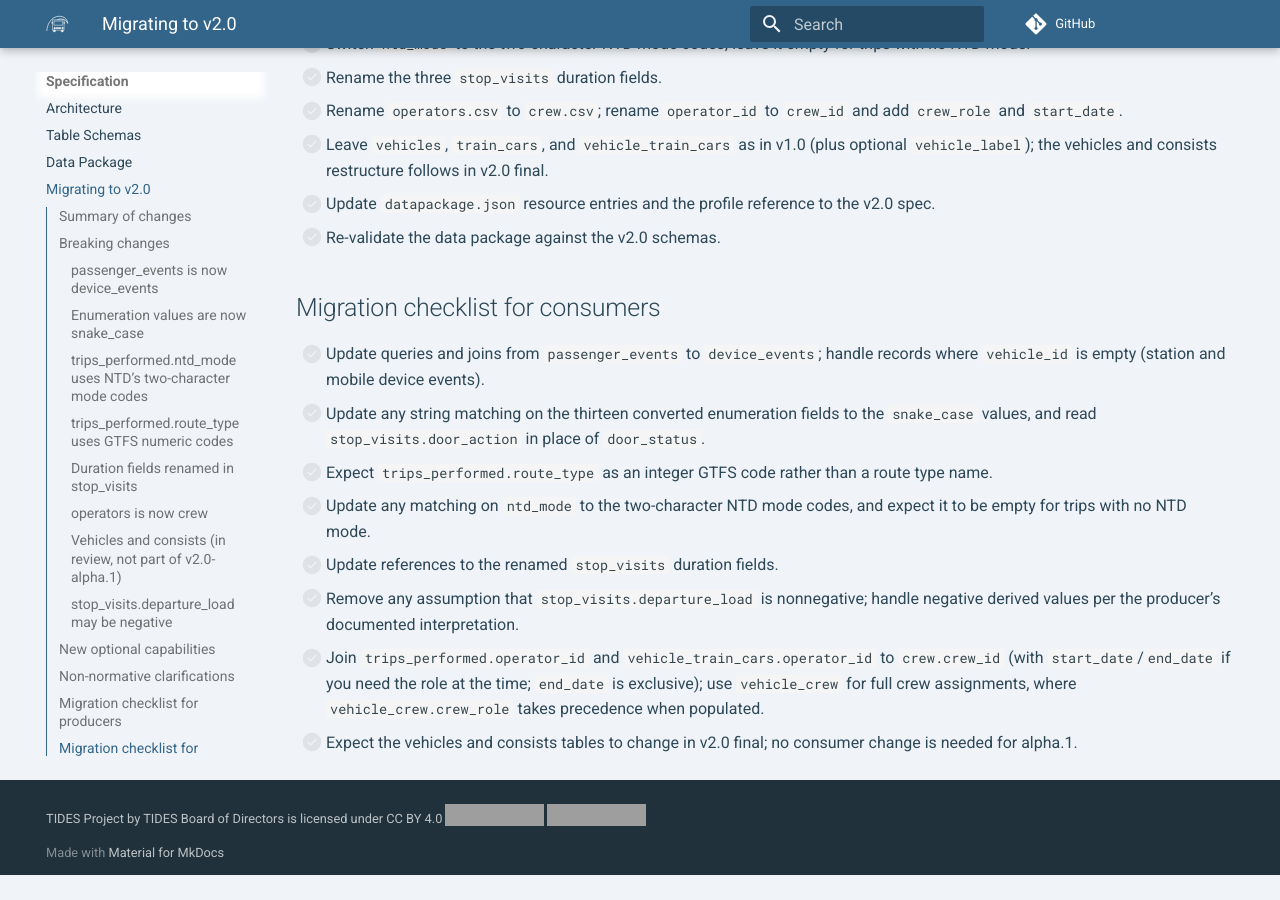
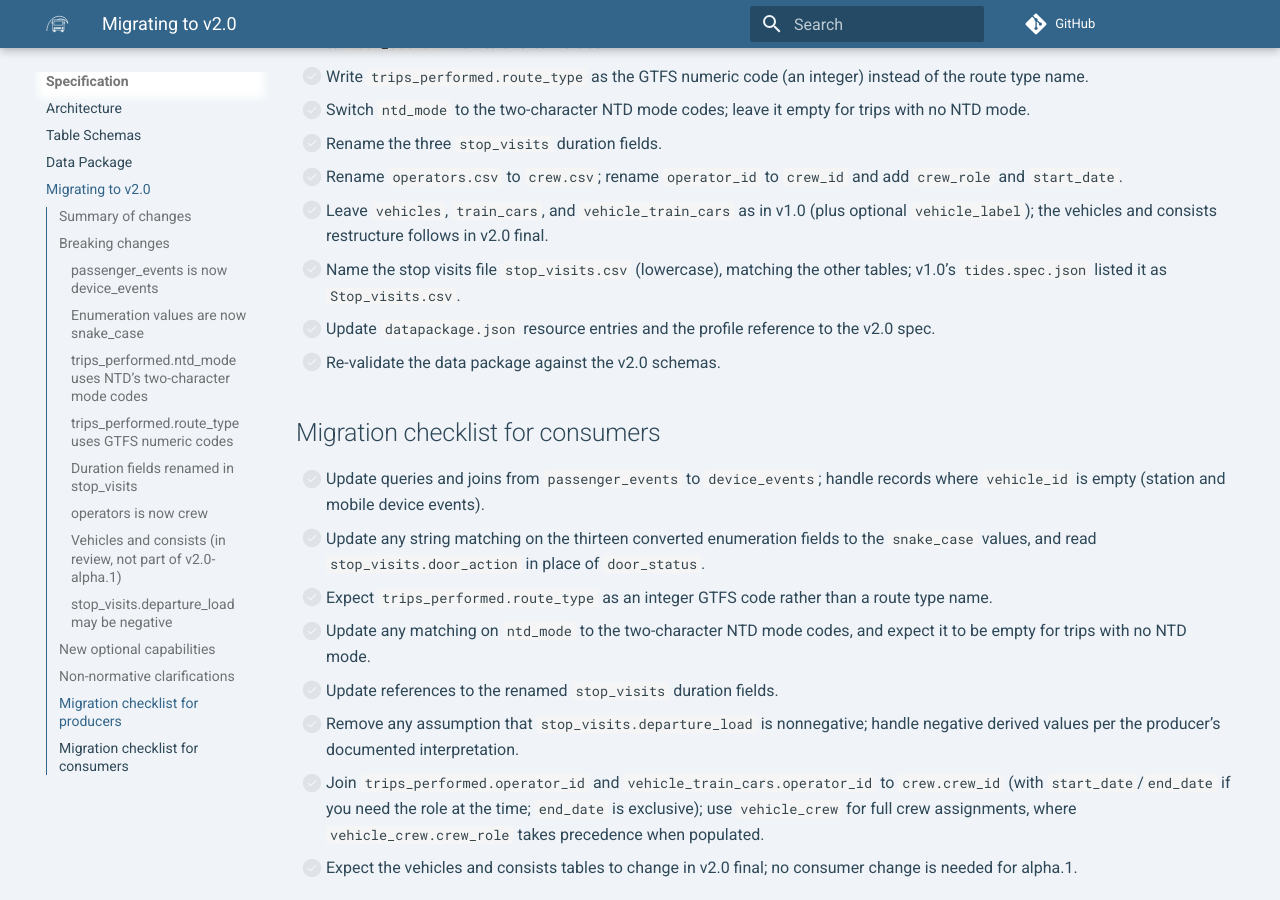
Before and after one commit to gtfs-zone/TIDES, an MkDocs documentation site: the page built from docs/migration-v1-to-v2.md, in a window 1280 px wide and 900 px high, scrolled down 15228 px. Built offline with MkDocs 1.6.1 and Material for MkDocs 9.7.7, drawn with Linux system fonts in a browser that asks for light colours; nearby versions of some CDN libraries; comment, search, counter and statistics services are not loaded; the version menu is left out; before the commit the page ends 16103 px from its top, so only the background shows below that; some of the changed text lies outside the part shown; grey boxes are pictures that could not be loaded.

Commit message:
add the stop_visits path correction to the migration guide

```diff
--- a/docs/migration-v1-to-v2.md
+++ b/docs/migration-v1-to-v2.md
@@ -21,6 +21,7 @@ TIDES v2.0 is a major release containing backwards-incompatible changes. This gu
 | `vehicle_label` field added | New optional field | `vehicles` |
 | `vehicle_crew` supporting table added | New optional table | `vehicle_crew` |
 | Vehicles and consists restructure | In review for v2.0 final; not in alpha.1 | `vehicles`, `train_cars`, `vehicle_train_cars` (unchanged in alpha.1) |
+| Default `stop_visits` file name in `tides.spec.json` corrected to `stop_visits.csv` | Correction | `stop_visits` |
 | `event_count` usage and APC data guidance clarified | Non-normative | `device_events` |
 
 ## Breaking changes
@@ -377,6 +378,7 @@ A `device_status` table for tracking device availability was considered during v
 - [ ] Rename the three `stop_visits` duration fields.
 - [ ] Rename `operators.csv` to `crew.csv`; rename `operator_id` to `crew_id` and add `crew_role` and `start_date`.
 - [ ] Leave `vehicles`, `train_cars`, and `vehicle_train_cars` as in v1.0 (plus optional `vehicle_label`); the vehicles and consists restructure follows in v2.0 final.
+- [ ] Name the stop visits file `stop_visits.csv` (lowercase), matching the other tables; v1.0's `tides.spec.json` listed it as `Stop_visits.csv`.
 - [ ] Update `datapackage.json` resource entries and the profile reference to the v2.0 spec.
 - [ ] Re-validate the data package against the v2.0 schemas.
 
```
